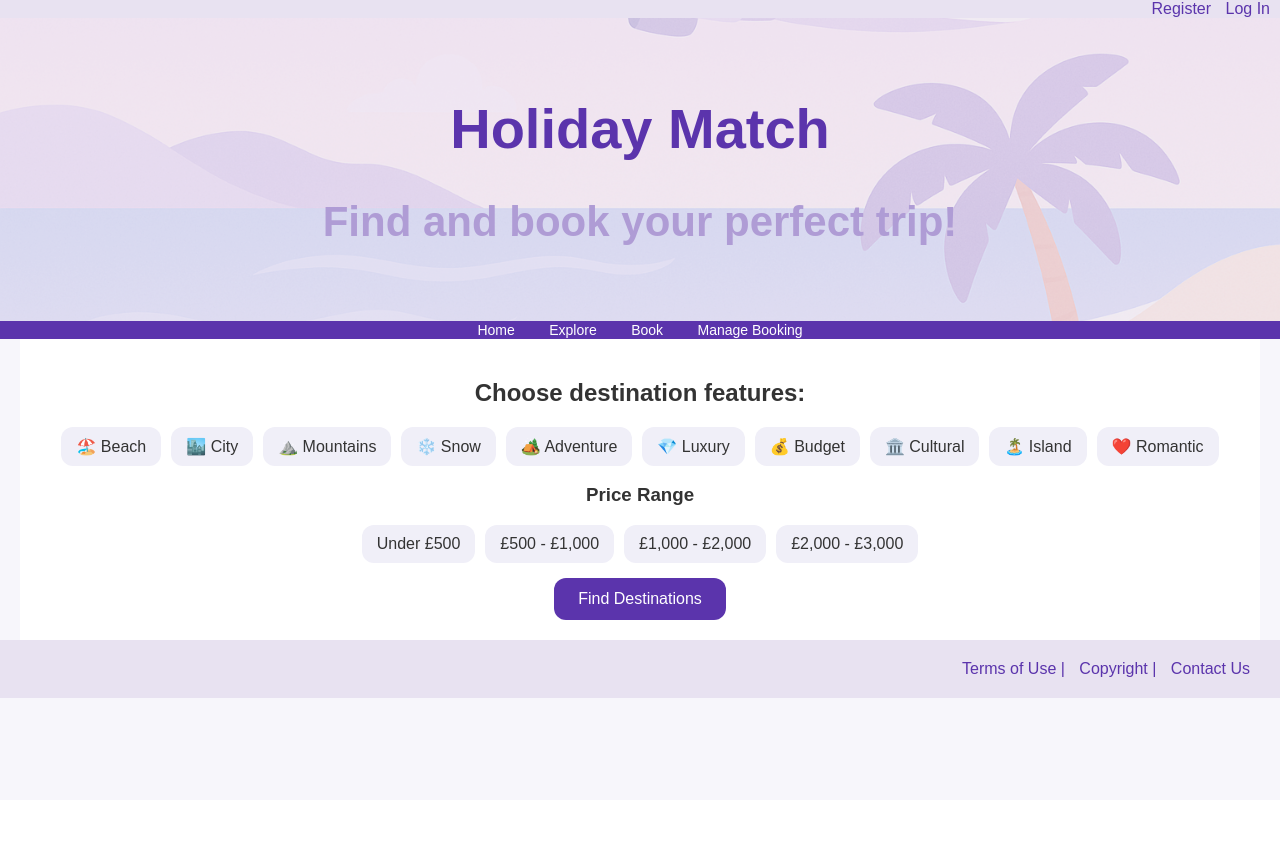
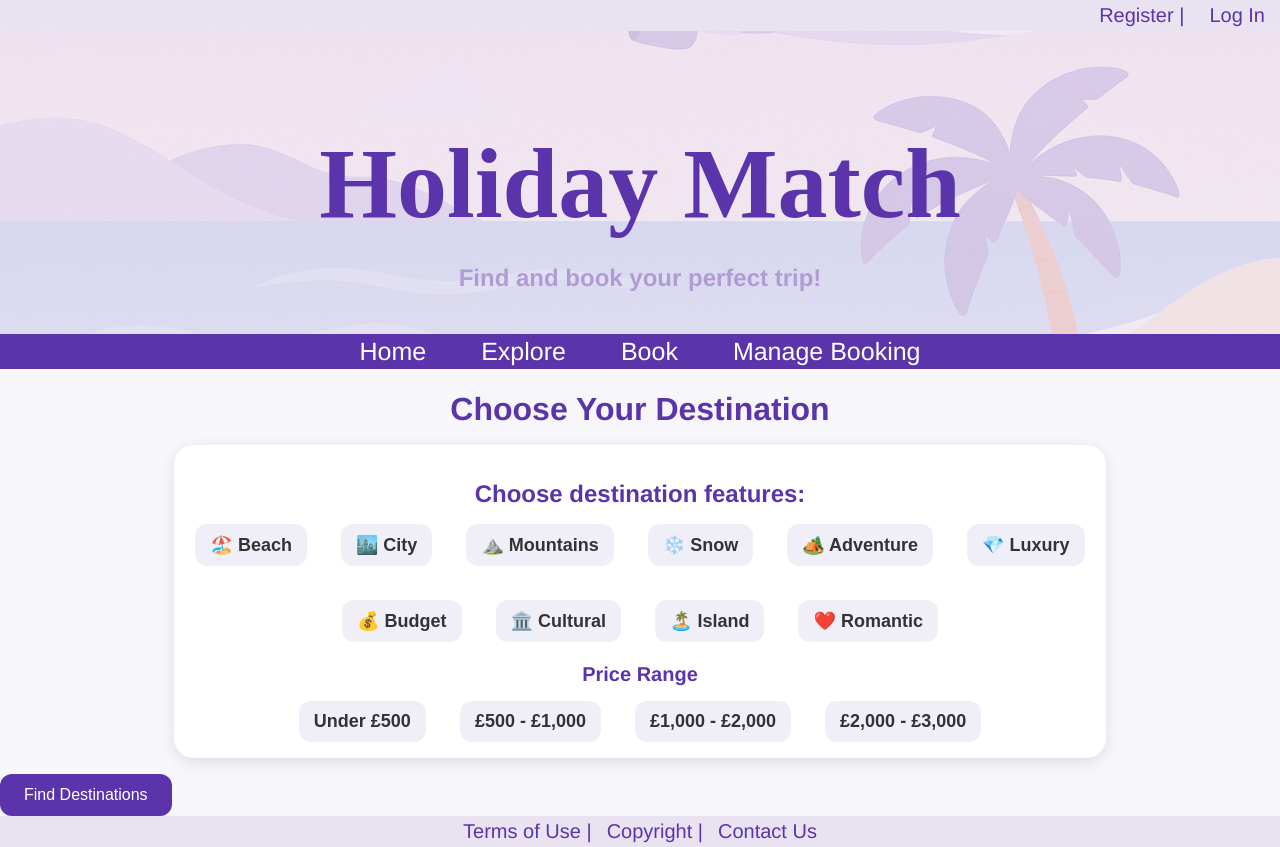
Before and after one commit to kristara/finalproject, a PHP site: page /holidayMatch.php in a window 1280 px wide. Before the commit the page ends 698 px from the top, so only its background shows below. Run offline with PHP 8.4, Linux system fonts and the light colour scheme.

Commit message:
Updated CSS.

```diff
--- a/css.css
+++ b/css.css
@@ -4,7 +4,7 @@
     margin: 0;
     padding: 0;
     width: 100%;
-    font-family: Arial, sans-serif;
+    font-family:'Franklin Gothic Medium', 'Arial Narrow', Arial, sans-serif;
     background-color: #f7f6fb;
     color: #333;
     box-sizing: border-box;
@@ -21,8 +21,8 @@
     background-color: #e8e2f1;
     color: #5b34ac;
     text-align: center;
-    padding: 40px 0;
-    font-size: 28px;
+    padding: 26px 0;
+    font-size: 30px;
     background-image: url('images/header.png');
     background-size: cover;
     background-position: center;
@@ -31,8 +31,12 @@
 }
 
 header h1 {
-    z-index: 2;
+    z-index: 5;
     position: relative;
+    font-size: 100px;
+    font-weight: bold;
+    color: #5b34ac;
+    font-family: 'Broadway';
 }
 
 header::after {
@@ -43,10 +47,10 @@
     width: 100%;
     height: 100%;
     background: rgba(232, 226, 241, 0.6);
-    z-index: 1;
+    z-index: 3;
 }
 
-/* Link*/
+/* Link */
 a {
     color: #5b34ac;
     text-decoration: none;
@@ -56,26 +60,98 @@
     color: #7a4dd1;
 }
 
-/* Navigation */
-#headerlinks ul, #footerlinks ul {
+/* Header links */
+#headerlinks {
+    background-color: #e8e2f1;
+    padding: 4px 0;
+    text-align: right;
+    font-size: 14px;
+}
+
+#headerlinks ul {
+    list-style-type: none;
+    margin: 0;
+    padding: 0;
+    display: flex;
+    justify-content: flex-end;
+    gap: 10px;
+}
+
+#headerlinks li {
+    display: inline;
+}
+
+#headerlinks a {
+    color: #5b34ac;
+    font-size: 20px;
+    position: relative;
+}
+
+#headerlinks a::after {
+    margin-left: 15px;
+    color: #5b34ac;
+}
+
+#headerlinks a:last-child::after {
+    content: '';
+}
+
+#headerlinks a:hover {
+    color: #7a4dd1;
+}
+
+/* Footer */
+footer {
+    background-color: #e8e2f1;
+    color: #5b34ac;
+    text-align: center;
+    padding: 4px 0;
+    font-size: 20px;
+}
+
+#footerlinks {
+    display: flex;
+    justify-content: center;
+    align-items: center;
+    gap: 15px;
+}
+
+#footerlinks ul {
     list-style-type: none;
     padding: 0;
     margin: 0;
-    text-align: right;
-    background-color: #e8e2f1;
+    display: flex;
+    gap: 15px;
 }
 
-#headerlinks li, #footerlinks li {
+#footerlinks li {
     display: inline;
-    margin-right: 10px;
+}
+
+#footerlinks a {
+    color: #5b34ac;
+    text-decoration: none;
+}s
+
+#footerlinks a:hover {
+    color: #7a4dd1;
+}
+
+/* Primary nav */
+#primarynav {
+    background-color: #5b34ac;
+    text-align: center;
+    font-size: 20px;
+    padding: 3px 0;
 }
 
 #primarynav ul {
     list-style-type: none;
     padding: 0;
     margin: 0;
-    background-color: #5b34ac;
-    text-align: center;
+    display: flex;
+    justify-content: center;
+    gap: 15px;
 }
 
 #primarynav li {
@@ -85,15 +161,16 @@
 #primarynav a {
     text-decoration: none;
     color: #ffffff;
-    padding: 10px 15px;
-    font-size: 14px;
+    padding: 10px 20px;
+    font-size: 25px;
+    transition: background-color 0.3s;
 }
 
 #primarynav a:hover {
     background-color: #7a4dd1;
 }
 
-/* Form*/
+/* Form */
 .centered-form {
     max-width: 500px;
     margin: 0 auto;
@@ -101,68 +178,105 @@
     background-color: #ffffff;
     border-radius: 12px;
     box-shadow: 0 4px 15px rgba(0, 0, 0, 0.1);
+    text-align: center;
 }
 
-/* Main content */
+/* Main*/
 section {
     flex-grow: 1;
     padding: 20px;
     text-align: center;
     background: #ffffff;
-    max-width: 1200px;
+    max-width: 800px;
     margin: 0 auto;
 }
 
 /* Button */
-button.find-btn, input[type="submit"] {
+button.find-btn,
+input[type="submit"] {
     background-color: #5b34ac;
     color: #fff;
     padding: 12px 24px;
     border: none;
     border-radius: 12px;
     cursor: pointer;
-    font-size: 1rem;
+    font-size: 16px;
+    transition: background-color 0.3s;
 }
 
-button.find-btn:hover, input[type="submit"]:hover {
+button.find-btn:hover,
+input[type="submit"]:hover {
     background-color: #7a4dd1;
+    font-size: 22px;
 }
 
-/* Footer */
-footer {
-    background-color: #e8e2f1;
-    color: #5b34ac;
+/* Filter section */
+.section-filters {
+    background-color: #ffffff;
+    padding: 16px;
+    margin: 16px auto;
+    max-width: 900px;
+    border-radius: 20px;
+    box-shadow: 0 4px 15px rgba(0, 0, 0, 0.1);
     text-align: center;
-    padding: 20px;
-    font-size: 16px;
+    font-size: 20px;
 }
 
-/* Filter */
 .filter-buttons {
     display: flex;
     flex-wrap: wrap;
-    gap: 10px;
+    gap: 34px;
     justify-content: center;
-    margin: 15px 0;
 }
 
-.filter-option, .filter-price {
+.filter-option,
+.filter-price {
     background-color: #f0eff8;
     border: none;
     color: #333;
     padding: 10px 15px;
     border-radius: 12px;
     cursor: pointer;
-    font-size: 1rem;
-    transition: background-color 0.3s;
+    font-size: 18px;
+    font-weight: bold;
+    transition: background-color 0.3s, color 0.3s;
 }
 
-.filter-option.active, .filter-price.active {
-    background-color: #5b34ac;
-    color: #ffffff;
+.filter-option.active,
+.filter-price.active {
+    background-color: #7a4dd1;
+    color: #fff;
+    border: 2px solid #5b34ac;
 }
 
-/* Mobile responsiveness */
+.filter-option:hover,
+.filter-price:hover {
+    background-color: #5b34ac;
+    color: #fff;
+}
+
+/* Headings */
+h1, h2, h3 {
+    color: #5b34ac;
+    margin-bottom: 15px;
+    font-weight: bold;
+    line-height: 1.2;
+    text-align: center;
+}
+
+h1 {
+    font-size: 32px;
+}
+
+h2 {
+    font-size: 24px;
+}
+
+h3 {
+    font-size: 20px;
+}
+
+/* Mobile Responsiveness */
 @media screen and (max-width: 768px) {
     .centered-form {
         max-width: 90%;
@@ -170,14 +284,26 @@
     }
 
     nav a {
-        font-size: 14px;
+        font-size: 15px;
     }
 
     header h1 {
-        font-size: 2rem;
+        font-size: 28px;
     }
 
     footer {
         padding: 10px 0;
     }
+
+    .filter-buttons {
+        flex-direction: row;
+        align-items: center;
+        flex-wrap: wrap;
+    }
+
+    .filter-option,
+    .filter-price {
+        padding: 10px 15px;
+        font-size: 14px;
+    }
 }
--- a/holidayMatch.php
+++ b/holidayMatch.php
@@ -15,10 +15,10 @@
 		<nav id="headerlinks">
 			<ul>
 				<?php if (isset($_SESSION['user_id'])): ?>
-					<li><a href="account.php">My Account</a></li>
+					<li><a href="account.php">My Account &#124;</a></li>
 					<li><a href="logout.php">Log Out</a></li>
 				<?php else: ?>
-					<li><a href="registration.php">Register</a></li>
+					<li><a href="registration.php">Register &#124;</a></li>
 					<li><a href="login.php">Log In</a></li>
 				<?php endif; ?>
 			</ul>
@@ -27,11 +27,11 @@
 		<!-- shared header and primary nav -->
 		<?php include 'primarynav.php'; ?>
 
-
 		<main>
-			<section class="section-filters">
+            <h1>Choose Your Destination</h1>
 			<!-- Form that submits selected keywords to the PHP filtering script -->
-				<form action="filter_destinations.php" method="POST">
+            <form action="filter_destinations.php" method="POST" id="filter-form">
+                <div class="section-filters">
                     <h2>Choose destination features:</h2>
                     <div class="filter-buttons">
                         <button type="button" class="filter-option" data-value="beach">🏖️ Beach</button>
@@ -55,14 +55,12 @@
                         <button type="button" class="filter-price" data-value="2000_3000">£2,000 - £3,000</button>
                     </div>
 
-					<form action="explore.php" method="GET">
 					<input type="hidden" name="keywords" id="selected-keywords">
                     <input type="hidden" name="price_range" id="selected-price-range">
-
-					<!-- Submit button to trigger PHP filter script -->
+                </div>
+				<!-- submit button to trigger PHP filter script -->
 				<button type="submit" class="find-btn">Find Destinations</button>
 			</form>
-			</section>
 		</main>
 
 		<!-- shared footer -->
@@ -72,7 +70,7 @@
 
 		<script>
 			document.addEventListener("DOMContentLoaded", function() {
-				// Toggle selection for destination features
+				//selection for destination features
 				document.querySelectorAll(".filter-option").forEach(button => {
 					button.addEventListener("click", function() {
 						this.classList.toggle("active");
@@ -89,16 +87,33 @@
                 	});
             	});
 
+				// update selected keywords
 				function updateSelectedKeywords() {
                	 	const selectedKeywords = Array.from(document.querySelectorAll(".filter-option.active"))
                     	.map(button => button.getAttribute("data-value"));
                 	document.getElementById("selected-keywords").value = selectedKeywords.join(",");
             	}
 
+				//update selected price
 				function updateSelectedPrice() {
 					const selectedPrice = document.querySelector(".filter-price.active")?.getAttribute("data-value") || "";
 					document.getElementById("selected-price-range").value = selectedPrice;
 				}
+
+				// ensure form submits correctly
+				document.getElementById("filter-form").addEventListener("submit", function(event) {
+					updateSelectedKeywords();
+					updateSelectedPrice();
+
+					// prevent submission if no filters are selected
+					const keywords = document.getElementById("selected-keywords").value;
+					const price = document.getElementById("selected-price-range").value;
+
+					if (!keywords && !price) {
+						alert("Please select at least one filter before searching.");
+						event.preventDefault();
+					}
+				});
 			});
 		</script>
 
```
Also changed, not shown: filter_destinations.php (+15 -25 lines). Lines whose indentation alone changed are shown as unchanged.
